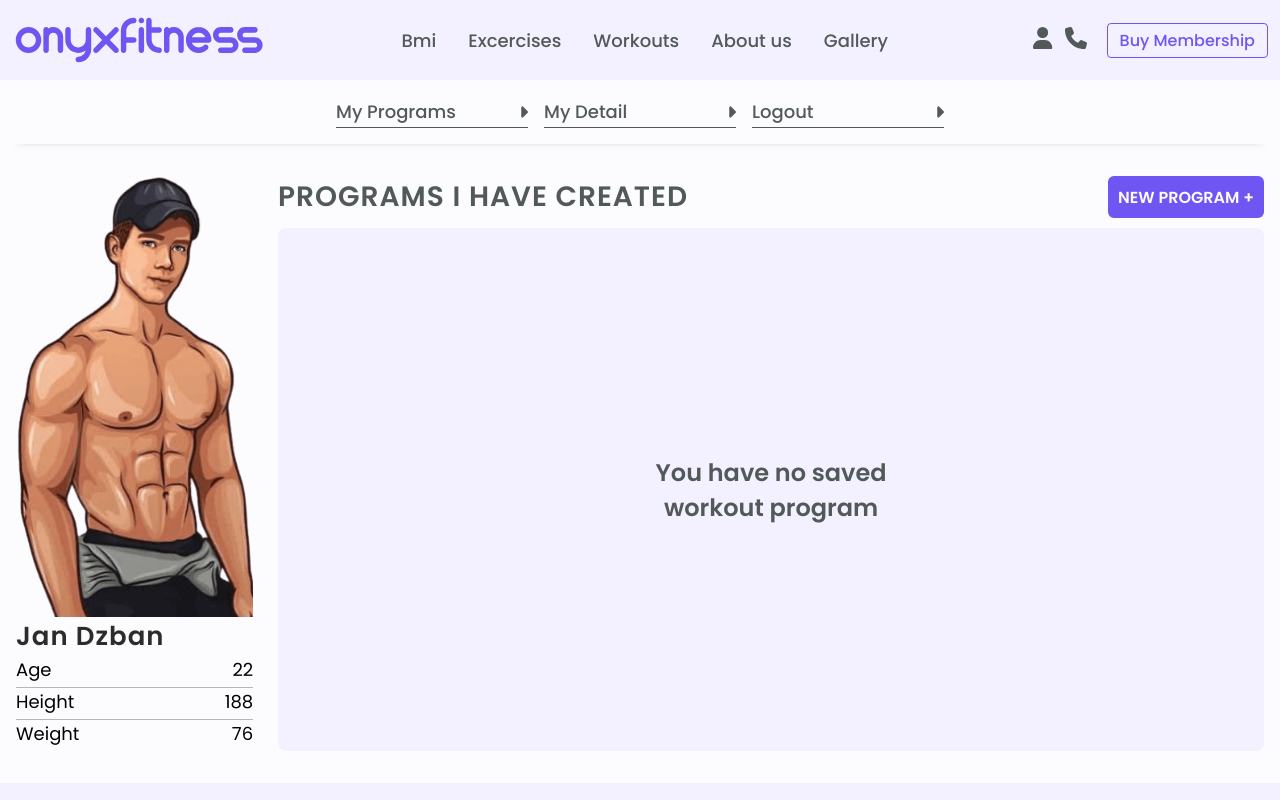
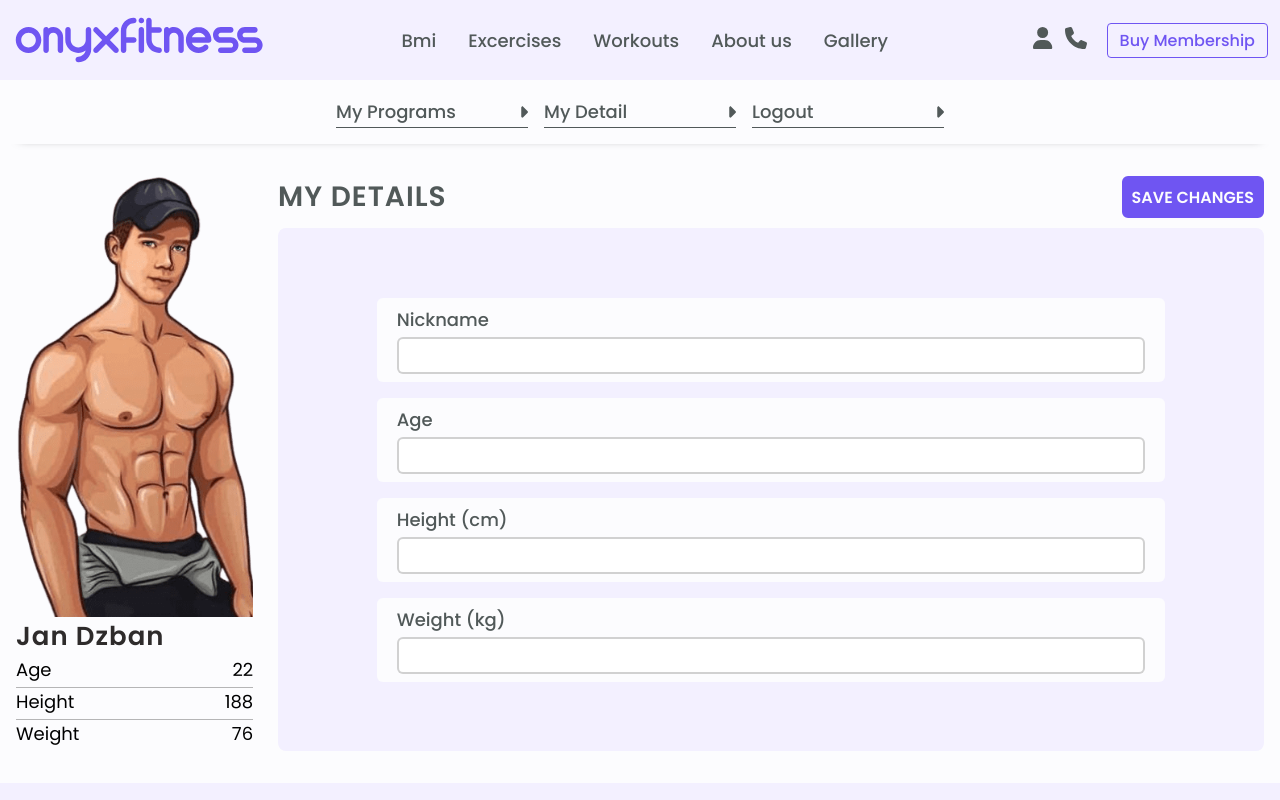
Before and after one commit to xFluzr/Onyx-Fitness, a React (Create React App) app: page /profile in a window 1280 px wide. Shown: the top 800 px of the page. Built offline with nearby package versions, Linux system fonts and the light colour scheme.

Commit message:
my detail component inputs styled

```diff
--- /dev/null
+++ b/src/components/profile/DetailInput.js
@@ -0,0 +1,13 @@
+import React from "react";
+import "../profile/detailInput.css";
+
+const DetailInput = ({name, type, id}) => {
+    return (
+        <div className="detail__input--wrapper">
+            <label className="detail__label" htmlFor={id} >{name}</label>
+            <input className="detail__input" id={id} type={type} />
+        </div>
+    )
+}
+
+export default DetailInput;
--- a/src/components/profile/MyDetails.js
+++ b/src/components/profile/MyDetails.js
@@ -1,5 +1,6 @@
 import React from "react";
 import "../profile/myProgramsAndMyDetails.css";
+import DetailInput from "../profile/DetailInput";
 
 const MyDetails = () => {
     return (
@@ -13,7 +14,10 @@ const MyDetails = () => {
                 </button>
             </div>
             <div className="details__box">
-
+                <DetailInput name="Nickname" type="text" id="detail_nickname" />
+                <DetailInput name="Age" type="number" id="details_age" />
+                <DetailInput name="Height (cm)" type="number" id="details_height" />
+                <DetailInput name="Weight (kg)" type="number" id="details_weight" />
             </div>
         </section>
     )
--- /dev/null
+++ b/src/components/profile/detailInput.css
@@ -0,0 +1,53 @@
+.detail__input--wrapper{
+    padding: 0.5rem 1.250rem;
+    margin: 0.5rem 0;
+    background-color: var(--background);
+    border-radius: 0.375rem;
+    width: 80%;
+    display: flex;
+    flex-direction: column;
+}
+
+.detail__label{
+    font-size: 1.125rem;
+    font-weight: 500;
+    color: var(--light-gray);
+    margin-bottom: 0.250rem;
+}
+
+.detail__input{
+    padding: 0.250rem 0.5rem;
+    font-size: 1rem;
+    border-radius: 0.375rem;
+    outline: none;
+    border: 2px solid #8a8a8a63;
+    transition: all 300ms ease;
+}
+
+.detail__input:focus,
+.detail__input:active,
+.detail__input:hover{
+    border: 2px solid var(--purple);
+}
+
+.detail__input::-webkit-outer-spin-button,
+.detail__input::-webkit-inner-spin-button {
+  -webkit-appearance: none;
+  margin: 0;
+}
+
+/* Firefox */
+input[type=number] {
+  appearance: none;
+  -moz-appearance: textfield;
+}
+
+@media screen and (max-width: 1200px) {
+    .detail__input--wrapper{
+        width: 95%;
+    }
+
+    .detail__label{
+        font-size: 1rem;
+    }
+}
--- a/src/components/profile/myProgramsAndMyDetails.css
+++ b/src/components/profile/myProgramsAndMyDetails.css
@@ -67,6 +67,13 @@
     color: var(--light-gray);
 }
 
+.details__box{
+    display: flex;
+    flex-direction: column;
+    align-items: center;
+    justify-content: center;
+}
+
 @media screen and (max-width: 1024px) {
     .my-programs__title{
         font-size: 1.5rem;
--- a/src/pages/Profile.js
+++ b/src/pages/Profile.js
@@ -8,7 +8,7 @@ import { FontAwesomeIcon } from "@fortawesome/react-fontawesome";
 import { faCaretRight } from "@fortawesome/free-solid-svg-icons"
 
 const Profile = () => {
-    const [showPrograms, setShowPrograms] = useState(true);
+    const [showPrograms, setShowPrograms] = useState(false);
 
     const toggleUserInfo = () => {
         document.body.classList.toggle("user-info-open")
```
